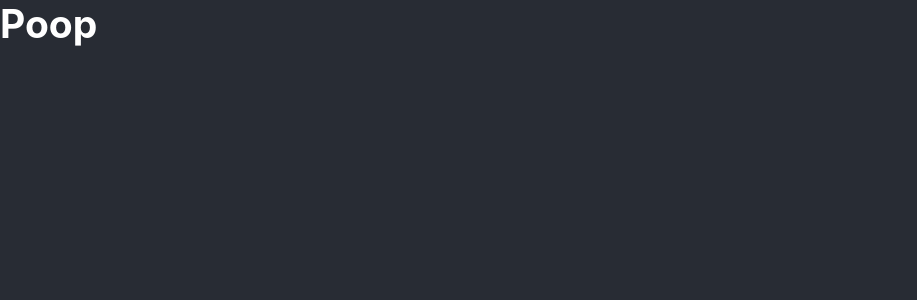
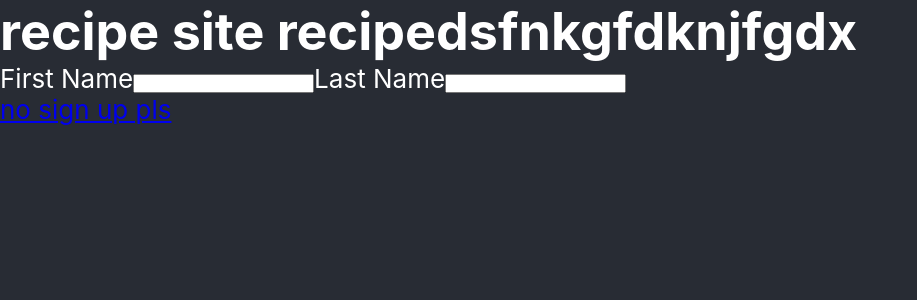
Before and after one commit to taylorfriesen6/front-end, a React (Create React App) app: page /signup in a window 1280 px wide. Shown: the top 300 px of the page, without its empty margins (0-917 px from the left). Built offline with nearby package versions, Linux system fonts and the light colour scheme.

Commit message:
unit2update2

```diff
--- a/src/App.js
+++ b/src/App.js
@@ -1,12 +1,18 @@
-
+import React from "react";
+import {Route} from 'react-router-dom';
+import Home from "./Home";
+import Login from "./Login";
+import SignUp from "./SignUp";
 import './App.css';
 
 function App() {
+
   return (
     <div className="App">
 
-        <h2>Poop</h2>
-
+      <Route exact path="/" component={Home}/>
+      <Route path="/login" component={Login}/>
+      <Route path="/signup" component={SignUp}/>
     </div>
   );
 }
--- /dev/null
+++ b/src/Home.js
@@ -0,0 +1,16 @@
+import React from "react";
+import {Link} from "react-router-dom";
+
+const Home = () => {
+
+    return(
+        <div>
+            <div>mama mia</div>
+            <Link to="/login">login to seeya muh ma's recipe</Link>
+            <br></br>
+            <Link to="/signup">sign up or whateva</Link>
+        </div>
+    )
+    }
+
+export default Home
--- /dev/null
+++ b/src/Login.js
@@ -0,0 +1,100 @@
+import LoginForm from './LoginForm'
+import React, {useState, useEffect} from "react";
+import formSchema from './formSchema'
+import * as yup from 'yup'
+import {Link} from "react-router-dom";
+import axios from 'axios'
+
+const initialFormValues = {
+    username: '',
+    firstname: '',
+    lastname: '',
+    email: '',
+    password: '',
+    title: '',
+    category: '',
+    source: '',
+    ingredients: '',
+    instructions: '',
+  }
+  const initialFormErrors = {
+    username: '',
+    firstname: '',
+    lastname: '',
+    email: '',
+    password: '',
+    title: '',
+    category: '',
+    source: '',
+    ingredients: '',
+    instructions: '',
+  }
+
+  const initialDisabled = true
+
+export default function Login() {
+
+    const [formValues, setFormValues] = useState(initialFormValues)
+    const [formErrors, setFormErrors] = useState(initialFormErrors)
+    const [disabled, setDisabled] = useState(initialDisabled)
+
+
+    const inputChange = (name, value) => {
+        yup.reach(formSchema, name)
+          .validate(value)
+          .then(() => {
+            setFormErrors({...formErrors, [name]: ''})
+          })
+          .catch(err => {
+            setFormErrors({...formErrors, [name]: err.errors[0]})
+          })
+        setFormValues({
+          ...formValues,
+          [name]: value
+        })
+    }
+
+
+    const formSubmit = () => {
+        const loginSubmit = {
+            username: formValues.username.trim(),
+            firstname: formValues.firstname.trim(),
+            lastname: formValues.lastname.trim(),
+            email: formValues.email.trim(),
+            password: formValues.firstname.trim(),
+            title: formValues.title.trim(),
+            category: formValues.category.trim(),
+            source: formValues.source.trim(),
+            ingredients: formValues.ingredients.trim(),
+            instructions: formValues.instructions.trim(),
+        }
+        axios.post('', loginSubmit).then(res => {
+          console.log(res)
+        }).catch(e => console.log(e))
+      }
+
+
+        useEffect(() => {
+        formSchema.isValid(formValues).then(valid => setDisabled(!valid))
+        }, [formValues])
+
+
+return(
+    <div className='login'>
+        <h1>.</h1>
+
+        <LoginForm
+        values={formValues}
+        change={inputChange}
+        submit={formSubmit}
+        disabled={disabled}
+        errors={formErrors}
+        />
+
+        <div>
+            <Link to="/">no log in thx</Link>
+        </div>
+
+    </div>
+    )
+}
--- /dev/null
+++ b/src/LoginForm.js
@@ -0,0 +1,46 @@
+import React from "react";
+
+export default function LoginForm(props) {
+    const {
+        values,
+        submit,
+        change,
+        disabled,
+    } = props
+
+    const onSubmit = evt => {
+        evt.preventDefault()
+        submit()
+    }
+
+    const onChange = evt => {
+        const { name } = evt.target
+        change(name)
+      }
+
+
+    return(
+    <form className='loginformcontainer' onSubmit={onSubmit}>
+      <div>
+        <label>Username
+            <input
+            value={values.username}
+            onChange={onChange}
+            name='username'
+            type='text'
+            />
+        </label>
+
+        <label>Password
+            <input
+            value={values.password}
+            onChange={onChange}
+            name='password'
+            type='text'
+            />
+        </label>
+        </div>
+        <button disabled={disabled}>Log In</button>
+    </form>
+    )
+}
--- /dev/null
+++ b/src/SignUp.js
@@ -0,0 +1,95 @@
+import SignUpForm from './SignUpForm'
+import React, {useState, useEffect} from "react";
+import formSchema from './formSchema'
+import * as yup from 'yup'
+import {Link} from "react-router-dom";
+import axios from 'axios'
+
+const initialFormValues = {
+    username: '',
+    firstname: '',
+    lastname: '',
+    email: '',
+    password: '',
+    title: '',
+    category: '',
+    source: '',
+    ingredients: '',
+    instructions: '',
+  }
+  const initialFormErrors = {
+    username: '',
+    firstname: '',
+    lastname: '',
+    email: '',
+    password: '',
+    title: '',
+    category: '',
+    source: '',
+    ingredients: '',
+    instructions: '',
+  }
+
+export default function SignUp() {
+
+    const [formValues, setFormValues] = useState(initialFormValues)
+    const [formErrors, setFormErrors] = useState(initialFormErrors)
+
+    const formSubmit = () => {
+        const signupSubmit = {
+            username: formValues.username.trim(),
+            firstname: formValues.firstname.trim(),
+            lastname: formValues.lastname.trim(),
+            email: formValues.email.trim(),
+            password: formValues.firstname.trim(),
+            title: formValues.title.trim(),
+            category: formValues.category.trim(),
+            source: formValues.source.trim(),
+            ingredients: formValues.ingredients.trim(),
+            instructions: formValues.instructions.trim(),
+        }
+        axios.post('', signupSubmit).then(res => {
+          console.log(res)
+        }).catch(e => console.log(e))
+      }
+
+    const inputChange = (name, value) => {
+        yup.reach(formSchema, name)
+          .validate(value)
+          .then(() => {
+            setFormErrors({...formErrors, [name]: ''})
+          })
+          .catch(err => {
+            setFormErrors({...formErrors, [name]: err.errors[0]})
+          })
+        setFormValues({
+          ...formValues,
+          [name]: value
+        })
+    }
+
+    useEffect(() => {
+        formSchema.isValid(formValues)
+      }, [formValues])
+
+
+return(
+    <div className='signup'>
+        <h1>recipe site recipedsfnkgfdknjfgdx</h1>
+
+
+        <SignUpForm
+        values={formValues}
+        change={inputChange}
+        submit={formSubmit}
+        errors={formErrors}
+        />
+
+
+        <div>
+            <Link to="/">no sign up pls</Link>
+        </div>
+
+    </div>
+    )
+}
--- /dev/null
+++ b/src/SignUpForm.js
@@ -0,0 +1,43 @@
+import React from "react";
+
+export default function SignUpForm(props) {
+    const {
+        values,
+        submit,
+        change,
+    } = props
+
+    const onSubmit = evt => {
+        evt.preventDefault()
+        submit()
+    }
+
+    const onChange = evt => {
+        const { name, value, type, checked } = evt.target
+        const valueToUse = type === 'checkbox' ? checked : value
+        change(name, valueToUse)
+      }
+    return(
+    <form className='form container' onSubmit={onSubmit}>
+      <div>
+        <label>First Name
+            <input
+            value={values.firstname}
+            onChange={onChange}
+            name='firstname'
+            type='text'
+            />
+        </label>
+
+        <label>Last Name
+            <input
+            value={values.lastname}
+            onChange={onChange}
+            name='lastname'
+            type='text'
+            />
+        </label>
+        </div>
+    </form>
+    )
+}
--- /dev/null
+++ b/src/formSchema.js
@@ -0,0 +1,24 @@
+import * as yup from 'yup'
+
+const formSchema = yup.object().shape({
+    username: yup.string()
+    .required('Username is required').min(3, 'Must be 3 characters'),
+    password: yup.string()
+    .required('Password is required').min(7, 'Must be 7 characters'),
+    /*
+    firstname: yup.string()
+    .required('First Name is required'),
+    lastname: yup.string()
+    .required('Last name is required'),
+    email: yup.string()
+    .required('Valid email is required'),
+
+    */
+    title: yup.string(),
+    category: yup.string(),
+    source: yup.string(),
+    ingredients: yup.string(),
+    instructions: yup.string(),
+})
+
+export default formSchema
--- a/src/index.js
+++ b/src/index.js
@@ -2,11 +2,12 @@ import React from 'react';
 import ReactDOM from 'react-dom';
 import './index.css';
 import App from './App';
+import { BrowserRouter as Router } from "react-router-dom";
 
 
 ReactDOM.render(
 
-    <App />
+  <Router><App /></Router>
   ,
   document.getElementById('root')
 );
```
Also changed, not shown: 1 other file (tests, documents, lock files or other folders).
